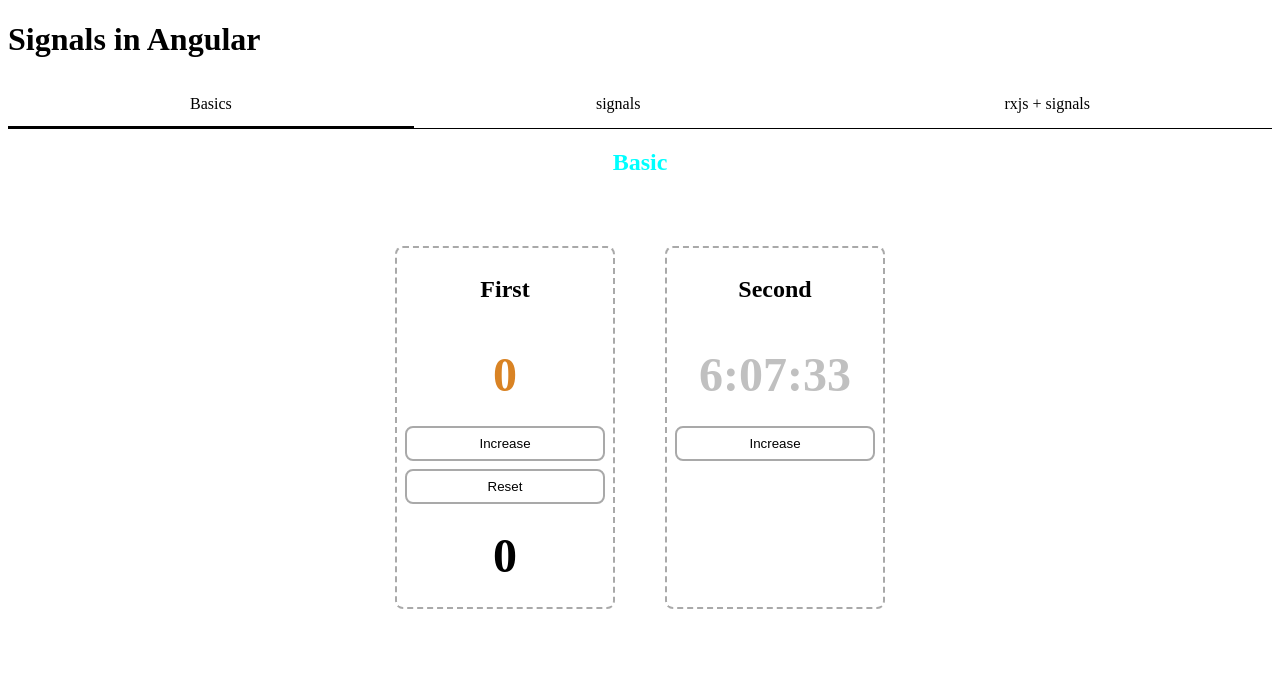
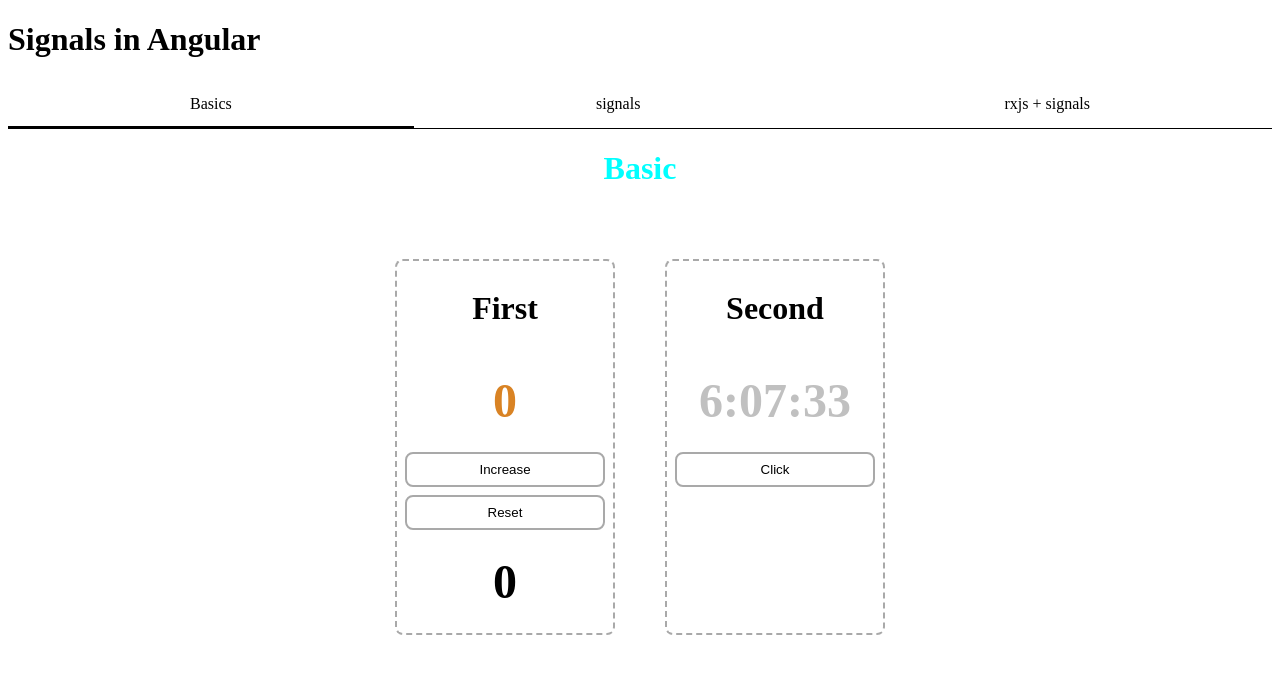
Before and after one commit to rantoun88/signals, an Angular app: page /basics in a window 1280 px wide. Shown: the top 674 px of the page. Built offline with nearby package versions, Linux system fonts and the light colour scheme.

Commit message:
refactor second component

```diff
--- a/src/app/components/BasicComponent/basic.component.html
+++ b/src/app/components/BasicComponent/basic.component.html
@@ -1,6 +1,6 @@
 <div class="wrapper">
  <div  class="basic" >
-   <h2 [style.color]="color()">Basic</h2>
+   <h1 [style.color]="color()">Basic</h1>
  </div>
   <div class="content">
     <app-basic-first-child/>
--- a/src/app/components/BasicComponent/basic.component.ts
+++ b/src/app/components/BasicComponent/basic.component.ts
@@ -1,4 +1,4 @@
-import {ChangeDetectionStrategy, Component, ElementRef, OnInit, Renderer2, signal, ViewChild} from '@angular/core';
+import {ChangeDetectionStrategy, Component} from '@angular/core';
 import { ReactiveFormsModule } from '@angular/forms';
 import { CommonModule } from '@angular/common';
 import {FirstChildComponent} from './first-child/first-child.component';
@@ -14,7 +14,7 @@ import {SecondChildComponent} from './second-child/second-child.component';
 })
 export class BasicComponent{
    color () : string {
-     console.log('Basic Component')
+     console.log('Basic Component rerendered')
      const randomNumber = Math.floor(Math.random() * 20);
      const colors: string[] = [
        '#FF0000',
--- a/src/app/components/BasicComponent/first-child/first-child.component.html
+++ b/src/app/components/BasicComponent/first-child/first-child.component.html
@@ -1,4 +1,4 @@
-<h2 class="first">First</h2>
+<h1 class="first">First</h1>
 
 
 <p [style.color]="color()">{{ counter() }}</p>
--- a/src/app/components/BasicComponent/second-child/second-child.component.html
+++ b/src/app/components/BasicComponent/second-child/second-child.component.html
@@ -1,4 +1,9 @@
-<h2 class="second">Second</h2>
+<h1 class="second">Second</h1>
 
-<p [style.color]="color()">{{ time() |  date:'h:mm:ss'  }}</p>
-<button (click)="clickMe()">Increase</button>
+<!--<p [style.color]="color()">{{ timeAsSignal() |  date:'h:mm:ss'  }}</p>-->
+
+<p [style.color]="color()">{{ time |  date:'h:mm:ss'  }}</p>
+
+<!--<p [style.color]="color()">{{( time$ | async ) | date:'h:mm:ss'  }}</p>-->
+
+<button (click)="clickMe()">Click</button>
--- a/src/app/components/BasicComponent/second-child/second-child.component.ts
+++ b/src/app/components/BasicComponent/second-child/second-child.component.ts
@@ -1,28 +1,38 @@
-import {ChangeDetectionStrategy, Component, signal} from '@angular/core';
-import {interval} from 'rxjs';
-import {takeUntilDestroyed} from '@angular/core/rxjs-interop';
-import {DatePipe} from '@angular/common';
+import {ChangeDetectionStrategy, ChangeDetectorRef, Component, OnInit, signal} from '@angular/core';
+import {interval, Observable, take} from 'rxjs';
+import {AsyncPipe, DatePipe} from '@angular/common';
+import {map} from 'rxjs/operators';
 
 @Component({
   selector: 'app-basic-second-child',
   imports: [
-    DatePipe
+    DatePipe,
+    AsyncPipe,
+
   ],
   templateUrl: './second-child.component.html',
   styleUrl: './second-child.component.css',
   changeDetection:ChangeDetectionStrategy.OnPush
 })
-export class SecondChildComponent {
-  // using
-  time = signal<Date>( new Date());
-  constructor() {
-    // interval(1000).pipe(takeUntilDestroyed()).subscribe(()=>
-    // {
-    //  this.time.set(new Date());
-    // })
+export class SecondChildComponent implements OnInit{
+  // using plane member variables
+  time = new Date();
+  // using Observable with Sync Pipe in html
+  time$:Observable<Date> =  interval(1000).pipe(take(100),map(()=> new Date()));
+  // using Signal
+  constructor( private  changeDR: ChangeDetectorRef) {
+
   }
+
+  ngOnInit(): void {
+   this.time$.subscribe((date:Date)=>
+    {
+      this.time= date;
+
+    })
+    }
   color () : string {
-    console.log('Second Component')
+    console.log('Second Component rerendered')
     const randomNumber = Math.floor(Math.random() * 20);
     const colors: string[] = [
       '#FF0000',
```
